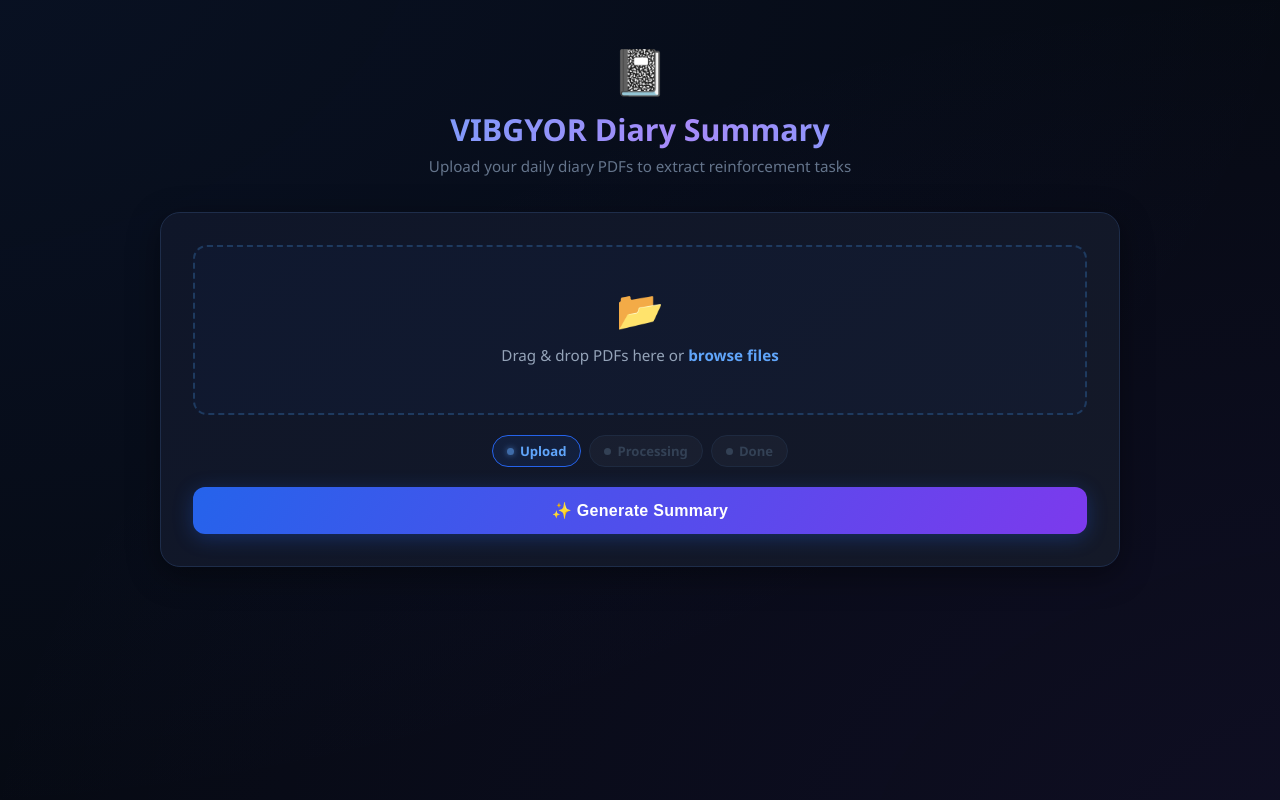
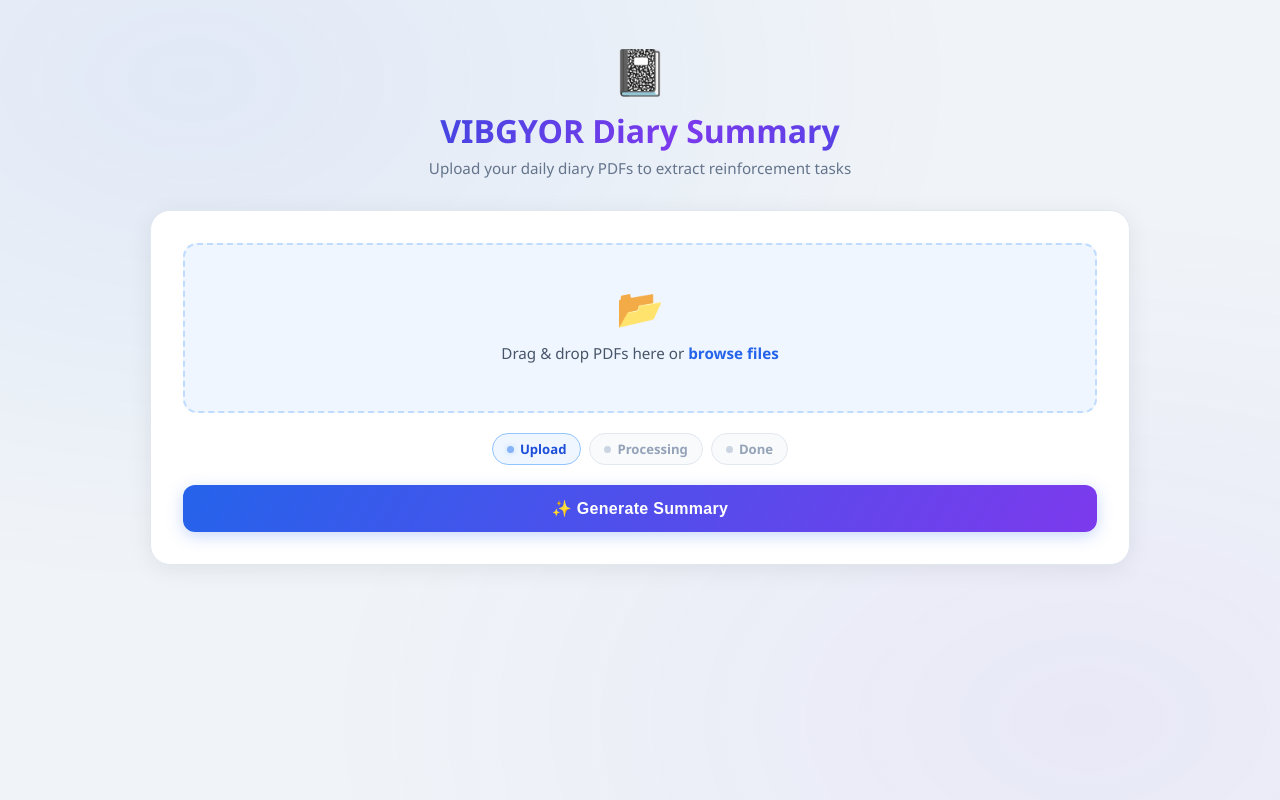
Before and after one commit to bhavya-bs-srini/vibgyor_homework_diary, a Flask app: page / in a window 1280 px wide. Run offline with Flask 3, Linux system fonts and the light colour scheme; some libraries are stand-ins or nearby versions.

Commit message:
Update html lighter version

```diff
--- a/templates/index.html
+++ b/templates/index.html
@@ -8,8 +8,8 @@
     * { box-sizing: border-box; margin: 0; padding: 0; }
 
     body {
-        background: #070b14;
-        color: #e2e8f0;
+        background: #f0f4f8;
+        color: #1e293b;
         font-family: 'Segoe UI', sans-serif;
         min-height: 100vh;
         display: flex;
@@ -18,16 +18,13 @@
         padding: 40px 20px;
     }
 
-    /* Animated background */
     body::before {
         content: '';
         position: fixed;
-        top: -50%;
-        left: -50%;
-        width: 200%;
-        height: 200%;
-        background: radial-gradient(ellipse at 20% 20%, rgba(37,99,235,0.08) 0%, transparent 50%),
-                    radial-gradient(ellipse at 80% 80%, rgba(124,58,237,0.08) 0%, transparent 50%);
+        top: 0; left: 0;
+        width: 100%; height: 100%;
+        background: radial-gradient(ellipse at 15% 10%, rgba(37,99,235,0.07) 0%, transparent 50%),
+                    radial-gradient(ellipse at 85% 90%, rgba(124,58,237,0.06) 0%, transparent 50%);
         z-index: 0;
         pointer-events: none;
     }
@@ -36,7 +33,7 @@
         position: relative;
         z-index: 1;
         width: 100%;
-        max-width: 960px;
+        max-width: 980px;
         display: flex;
         flex-direction: column;
         align-items: center;
@@ -45,18 +42,15 @@
     /* Header */
     .header {
         text-align: center;
-        margin-bottom: 36px;
+        margin-bottom: 32px;
     }
 
-    .header .logo {
-        font-size: 2.8rem;
-        margin-bottom: 8px;
-    }
+    .header .logo { font-size: 2.8rem; margin-bottom: 8px; }
 
     .header h1 {
-        font-size: 1.9rem;
-        font-weight: 700;
-        background: linear-gradient(120deg, #60a5fa, #a78bfa, #60a5fa);
+        font-size: 2rem;
+        font-weight: 800;
+        background: linear-gradient(120deg, #1d4ed8, #7c3aed, #1d4ed8);
         background-size: 200%;
         -webkit-background-clip: text;
         -webkit-text-fill-color: transparent;
@@ -76,31 +70,31 @@
 
     /* Upload card */
     .upload-card {
-        background: linear-gradient(145deg, #0f1629, #141928);
-        border: 1px solid #1e2d4a;
+        background: #ffffff;
+        border: 1px solid #e2e8f0;
         border-radius: 20px;
         padding: 32px;
         width: 100%;
         margin-bottom: 28px;
-        box-shadow: 0 8px 32px rgba(0,0,0,0.4);
+        box-shadow: 0 4px 24px rgba(0,0,0,0.07);
     }
 
     /* Drop zone */
     .drop-zone {
-        border: 2px dashed #1e3a5f;
+        border: 2px dashed #bfdbfe;
         border-radius: 14px;
         padding: 36px 20px;
         text-align: center;
         cursor: pointer;
         transition: all 0.3s ease;
-        background: rgba(37,99,235,0.03);
+        background: #eff6ff;
         margin-bottom: 20px;
         position: relative;
     }
 
     .drop-zone:hover, .drop-zone.dragover {
         border-color: #3b82f6;
-        background: rgba(37,99,235,0.08);
+        background: #dbeafe;
     }
 
     .drop-zone input[type="file"] {
@@ -113,9 +107,9 @@
     }
 
     .drop-zone .icon { font-size: 2.4rem; margin-bottom: 10px; }
-    .drop-zone .label { color: #94a3b8; font-size: 0.95rem; }
-    .drop-zone .label span { color: #60a5fa; font-weight: 600; }
-    .drop-zone .file-list { margin-top: 12px; color: #60a5fa; font-size: 0.9rem; font-weight: 500; }
+    .drop-zone .label { color: #475569; font-size: 0.95rem; }
+    .drop-zone .label span { color: #2563eb; font-weight: 600; }
+    .drop-zone .file-list { margin-top: 12px; color: #2563eb; font-size: 0.9rem; font-weight: 500; }
 
     /* Steps */
     .steps {
@@ -133,33 +127,33 @@
         border-radius: 20px;
         font-size: 0.82rem;
         font-weight: 600;
-        color: #334155;
-        background: rgba(255,255,255,0.03);
-        border: 1px solid #1e2a40;
+        color: #94a3b8;
+        background: #f8fafc;
+        border: 1px solid #e2e8f0;
         transition: all 0.3s ease;
     }
 
     .step .dot {
         width: 7px; height: 7px;
         border-radius: 50%;
-        background: #334155;
+        background: #cbd5e1;
         transition: all 0.3s ease;
     }
 
     .step.active {
-        color: #60a5fa;
-        border-color: #2563eb;
-        background: rgba(37,99,235,0.1);
+        color: #1d4ed8;
+        border-color: #93c5fd;
+        background: #eff6ff;
     }
 
     .step.active .dot {
-        background: #60a5fa;
-        box-shadow: 0 0 6px #60a5fa;
+        background: #3b82f6;
+        box-shadow: 0 0 6px #93c5fd;
         animation: pulse 1s infinite;
     }
 
-    .step.done { color: #34d399; border-color: #065f46; background: rgba(52,211,153,0.07); }
-    .step.done .dot { background: #34d399; }
+    .step.done { color: #059669; border-color: #6ee7b7; background: #ecfdf5; }
+    .step.done .dot { background: #10b981; }
 
     @keyframes pulse {
         0%, 100% { opacity: 1; }
@@ -179,26 +173,20 @@
         width: 100%;
         letter-spacing: 0.3px;
         transition: all 0.3s ease;
-        box-shadow: 0 4px 20px rgba(37,99,235,0.3);
-        position: relative;
-        overflow: hidden;
+        box-shadow: 0 4px 16px rgba(37,99,235,0.25);
     }
 
     .btn:hover:not(:disabled) {
         transform: translateY(-1px);
-        box-shadow: 0 6px 28px rgba(37,99,235,0.45);
+        box-shadow: 0 6px 24px rgba(37,99,235,0.35);
     }
 
-    .btn:disabled {
-        opacity: 0.6;
-        cursor: not-allowed;
-        transform: none;
-    }
+    .btn:disabled { opacity: 0.6; cursor: not-allowed; transform: none; }
 
     .btn .spinner {
         display: inline-block;
         width: 16px; height: 16px;
-        border: 2px solid rgba(255,255,255,0.3);
+        border: 2px solid rgba(255,255,255,0.4);
         border-top-color: white;
         border-radius: 50%;
         animation: spin 0.7s linear infinite;
@@ -404,11 +419,10 @@ async function run() {
     btn.innerHTML = '<span class="spinner"></span> Processing...';
     setStep(2);
 
-    // Move upload card back above results
+    // Move upload card back above results (in case it was moved down)
     const wrapper = document.querySelector('.page-wrapper');
     const uploadCard = document.querySelector('.upload-card');
-    const resultsArea = document.getElementById('results-area');
-    wrapper.insertBefore(uploadCard, resultsArea);
+    wrapper.insertBefore(uploadCard, area);
 
     const fd = new FormData();
     for (let f of files) fd.append('pdfs', f);
@@ -436,12 +450,9 @@ async function run() {
         if (d.weeks && d.weeks.length > 0) {
             render(d.weeks);
             // Move upload card below results
-            const wrapper = document.querySelector('.page-wrapper');
-            const uploadCard = document.querySelector('.upload-card');
             wrapper.appendChild(uploadCard);
-            // Scroll to top of results
             setTimeout(() => {
-                document.getElementById('results-area').scrollIntoView({ behavior: 'smooth', block: 'start' });
+                area.scrollIntoView({ behavior: 'smooth', block: 'start' });
             }, 100);
         } else {
             area.innerHTML = `
@@ -479,16 +490,20 @@ function render(weeks) {
             <table>
                 <thead>
                     <tr>
-                        <th>Subject</th>
-                        <th>Reinforcement</th>
-                        <th>Submission Date</th>
+                        <th style="width:22%">Subject</th>
+                        <th style="width:52%">Reinforcement</th>
+                        <th style="width:26%">Submission Date</th>
                     </tr>
                 </thead>
                 <tbody>
                     ${wk.rows.map(r => `
                         <tr>
                             <td><span class="subject-badge">${r.subject}</span></td>
-                            <td><div class="reinf-text">${r.reinf_lines.join('<br/>')}</div></td>
+                            <td>
+                                <div class="reinf-text">
+                                    ${r.reinf_lines.map(line => `<span class="reinf-line">${line}</span>`).join('')}
+                                </div>
+                            </td>
                             <td><span class="submission-badge">📌 ${r.submission}</span></td>
                         </tr>
                     `).join('')}
```
Also changed, not shown: other parts of templates/index.html (+71 -44 lines).
